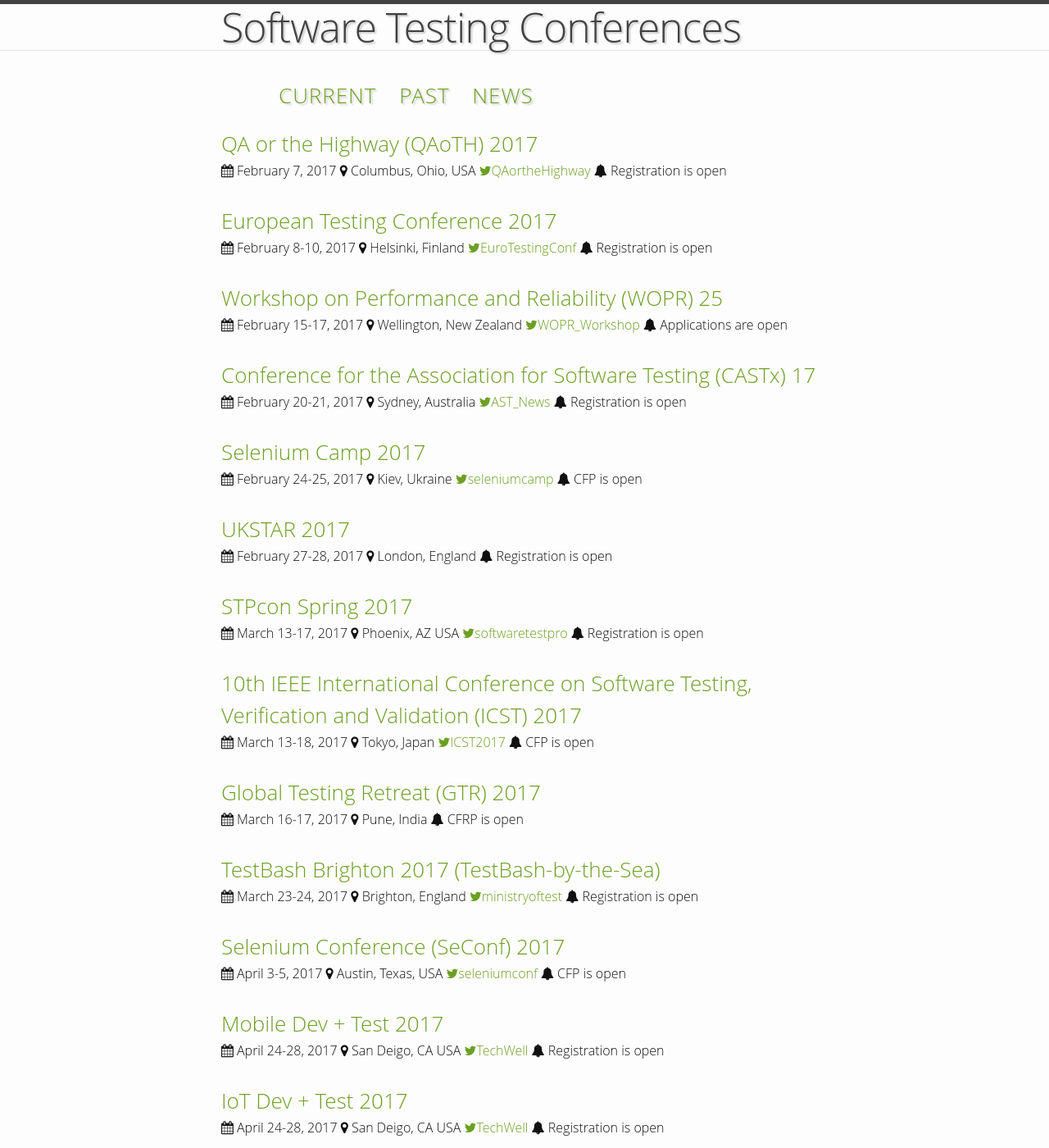
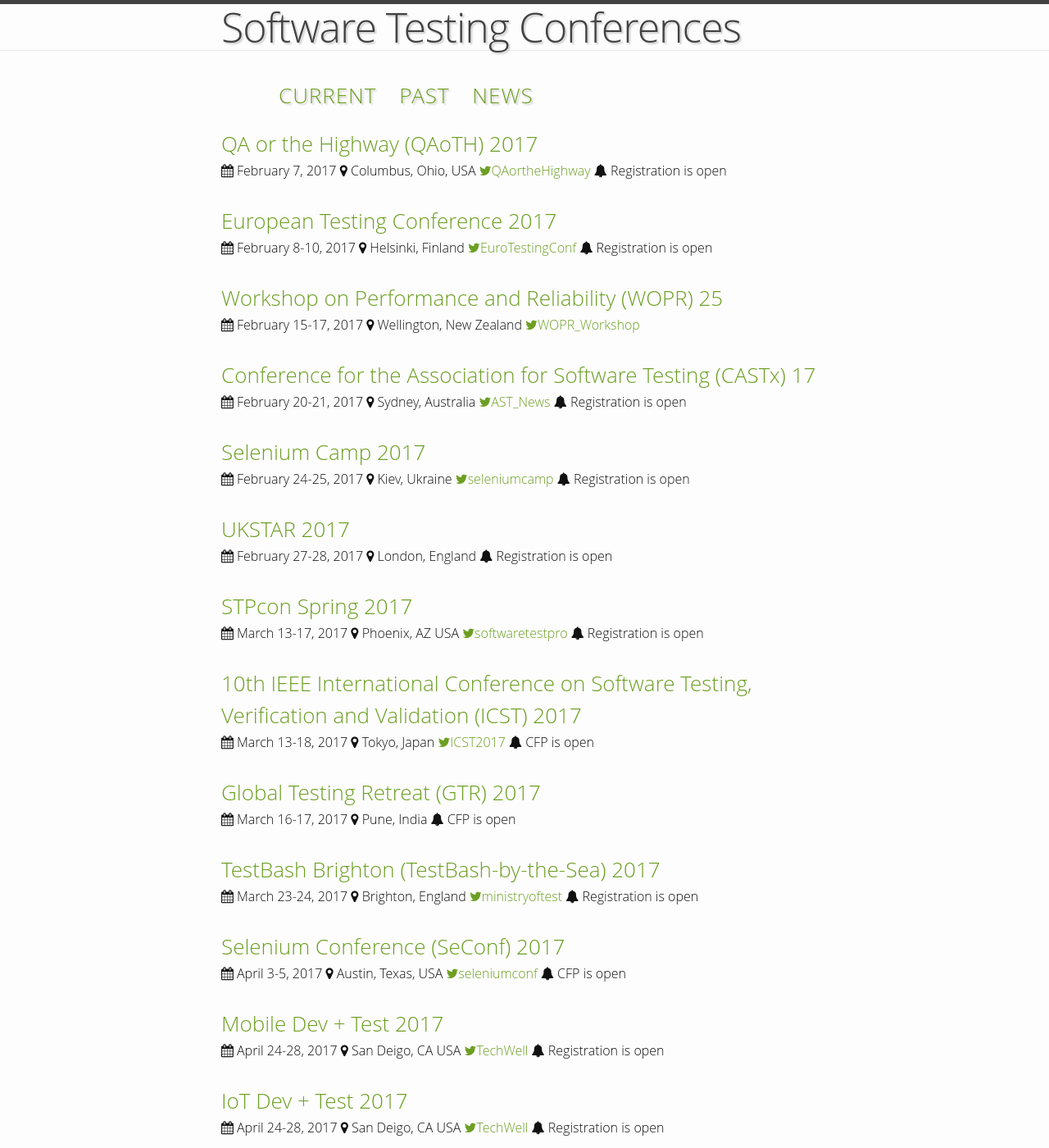
Before and after one commit to TestingConferences/testingconferences.github.io, a Jekyll site: the page built from index.html, in a window 1280 px wide and 1400 px high. Shown: the whole window at 82% size. Built offline with Jekyll 4.4.1, drawn with Linux system fonts in a browser that asks for light colours.

Commit message:
Updated statuses

```diff
--- a/_data/current.yml
+++ b/_data/current.yml
@@ -17,12 +17,11 @@
   dates: "February 15-17, 2017"
   url: http://www.performance-workshop.org/wopr25/
   twitter: WOPR_Workshop
-  status: Applications are open
 
 - name: Conference for the Association for Software Testing (CASTx) 17
   location: Sydney, Australia
   dates: "February 20-21, 2017"
-  url: https://www.associationforsoftwaretesting.org/conference/castx17-call-for-proposals/packages-and-pricing/
+  url: https://www.associationforsoftwaretesting.org/conference/castx17/packages-and-pricing/
   twitter: AST_News
   status: Registration is open
 
@@ -31,7 +30,7 @@
   dates: "February 24-25, 2017"
   url: http://seleniumcamp.com/
   twitter: seleniumcamp
-  status: CFP is open
+  status: Registration is open
 
 - name: UKSTAR 2017
   location: London, England
@@ -57,9 +56,9 @@
   location: Pune, India
   dates: "March 16-17, 2017"
   url: http://gtr.agiletestingalliance.org/
-  status: CFRP is open
+  status: CFP is open
 
-- name: TestBash Brighton 2017 (TestBash-by-the-Sea)
+- name: TestBash Brighton (TestBash-by-the-Sea) 2017
   location: Brighton, England
   dates: "March 23-24, 2017"
   url: https://dojo.ministryoftesting.com/events/testbash-brighton-2017
```
